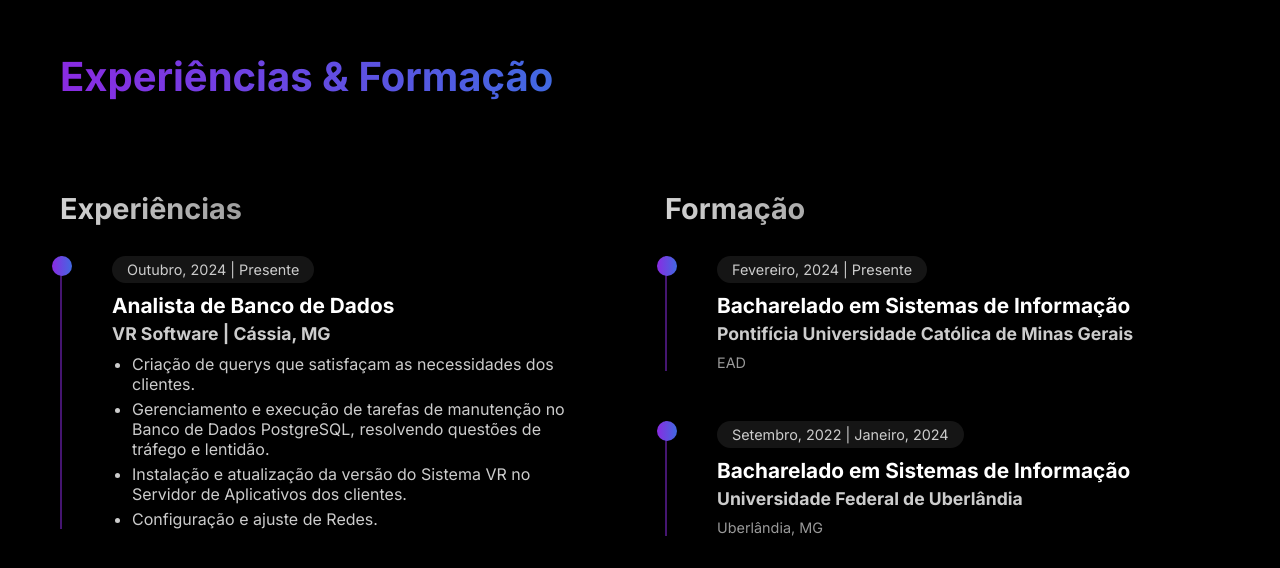
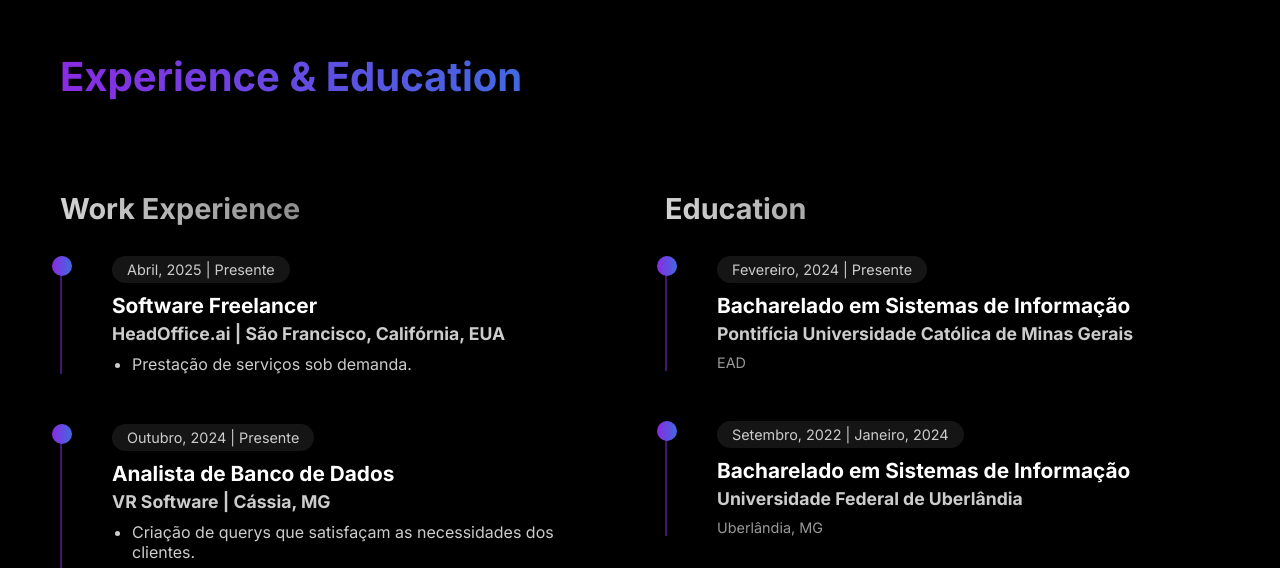
Before and after one commit to notfarchi/farchi.dev, a Next.js app: page / in a window 1280 px wide. Shown: the part 1648-2216 px from the top of the page. Built offline with nearby package versions, Linux system fonts and the light colour scheme; no server answers.

Commit message:
Novo cargo e novo CV

```diff
--- a/components/experience.tsx
+++ b/components/experience.tsx
@@ -2,6 +2,15 @@ import styles from "./experience.module.css"
 
 const Experience = () => {
   const experiences = [
+    {
+      title: "Software Freelancer",
+      company: "HeadOffice.ai",
+      location: "São Francisco, Califórnia, EUA",
+      period: "Abril, 2025 | Presente",
+      responsibilities: [
+        "Prestação de serviços sob demanda.",
+      ],
+    },
     {
       title: "Analista de Banco de Dados",
       company: "VR Software",
@@ -45,11 +54,11 @@ const Experience = () => {
   return (
     <section id="experience" className={styles.experience}>
       <div className="container">
-        <h2 className="section-title">Experiências & Formação</h2>
+        <h2 className="section-title">Experience & Education</h2>
 
         <div className={styles.timeline}>
           <div className={styles.timelineWork}>
-            <h3 className={styles.timelineTitle}>Experiências</h3>
+            <h3 className={styles.timelineTitle}>Work Experience</h3>
             {experiences.map((exp, index) => (
               <div key={index} className={styles.timelineItem}>
                 <div className={styles.timelineContent}>
@@ -69,7 +78,7 @@ const Experience = () => {
           </div>
 
           <div className={styles.timelineEducation}>
-            <h3 className={styles.timelineTitle}>Formação</h3>
+            <h3 className={styles.timelineTitle}>Education</h3>
             {education.map((edu, index) => (
               <div key={index} className={styles.timelineItem}>
                 <div className={styles.timelineContent}>
--- a/components/hero.tsx
+++ b/components/hero.tsx
@@ -10,7 +10,7 @@ const Hero = ({ pdfLoaded }: HeroProps) => {
     <section id="home" className={styles.hero}>
       <div className={styles.heroContent}>
         <h1 className={styles.name}>João Victor Farchi</h1>
-        <h2 className={styles.title}>Desenvolvedor Backend</h2>
+        <h2 className={styles.title}>Software Developer I</h2>
         <p className={styles.description}>Criando soluções inovadoras com paixão e precisão</p>
         <div className={styles.buttonContainer}>
           <a href="mailto:jv.farchi@hotmail.com" className="btn-3d">
```
Also changed, not shown: 1 other file (tests, documents, lock files or other folders).
